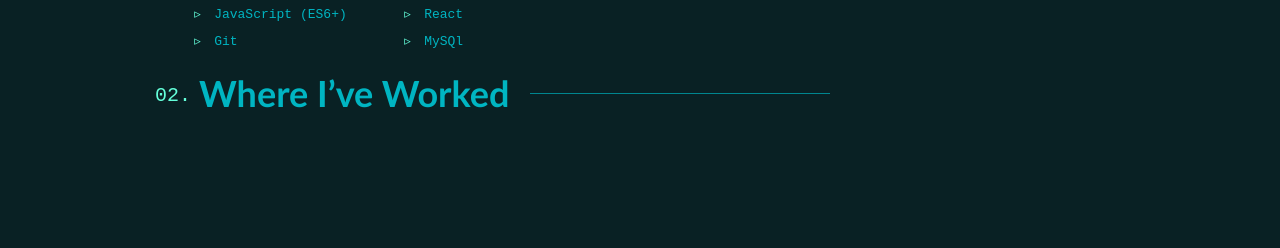
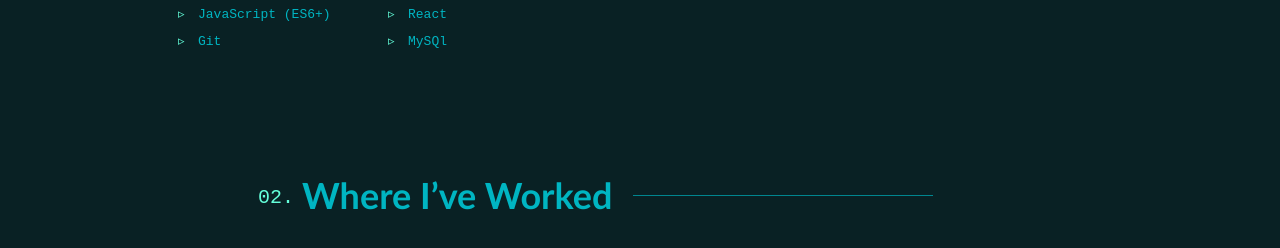
Before and after one commit to youssef-yasser-ali/youssef-yasser-ali.github.io, a React (Vite) app: page / in a window 1280 px wide. Shown: the part 1346-1594 px from the top of the page. Before the commit the page ends 1503 px from the top, so only its background shows below. Built offline with nearby package versions, Linux system fonts and the light colour scheme.

Commit message:
style experince -s

```diff
--- a/src/components/Sections/AboutMe/AboutMe.jsx
+++ b/src/components/Sections/AboutMe/AboutMe.jsx
@@ -41,7 +41,7 @@ function AboutMe() {
         </div>
         <div className="img">
           <img
-            src="https://scontent.fcai21-1.fna.fbcdn.net/v/t39.30808-6/332123280_3088068964819098_7236975305357302567_n.jpg?_nc_cat=111&ccb=1-7&_nc_sid=09cbfe&_nc_ohc=7HMyBvL-X8YAX8qZhK2&_nc_ht=scontent.fcai21-1.fna&oh=00_AfCiP8I0cM8y0WJVs8jUKFyS-D5sSrswfE3ViMoc4HoLlw&oe=643A0321"
+            src="https://scontent-hbe1-1.xx.fbcdn.net/v/t39.30808-6/332123280_3088068964819098_7236975305357302567_n.jpg?_nc_cat=111&ccb=1-7&_nc_sid=09cbfe&_nc_ohc=-iKb6HGxiFoAX82I_eS&_nc_ht=scontent-hbe1-1.xx&oh=00_AfBkNOZk5yNQaRi7VLLwM9SOR2Ax3Mr4YgFK6CTngKT2hQ&oe=6445E0A1"
             alt=""
           />
         </div>
--- a/src/components/Sections/AboutMe/aboutme.scss
+++ b/src/components/Sections/AboutMe/aboutme.scss
@@ -41,15 +41,12 @@
       max-width: 60%;
     }
     display: flex;
-    justify-content: space-around;
-    gap: 5px;
+    gap: 15px;
     .img {
-      // width: 14rem;
       max-width: 300px;
 
       position: relative;
       height: fit-content;
-      // height: min-content;
 
       img {
         border-radius: 0.3rem;
--- a/src/components/Sections/Experience/_experience.scss
+++ b/src/components/Sections/Experience/_experience.scss
@@ -1,5 +1,9 @@
 #experience {
-  // margin: 5rem 7rem;
+  margin: 7rem auto;
+
+  .container {
+    padding: 0px 8rem;
+  }
   @media (max-width: 900px) {
     .container {
       padding: 10px;
```
